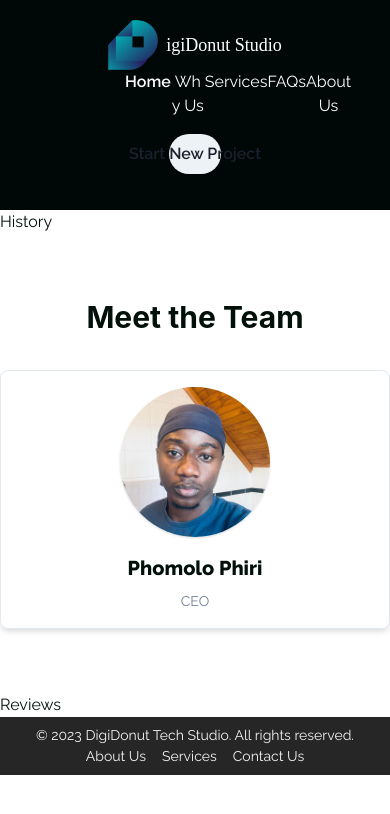
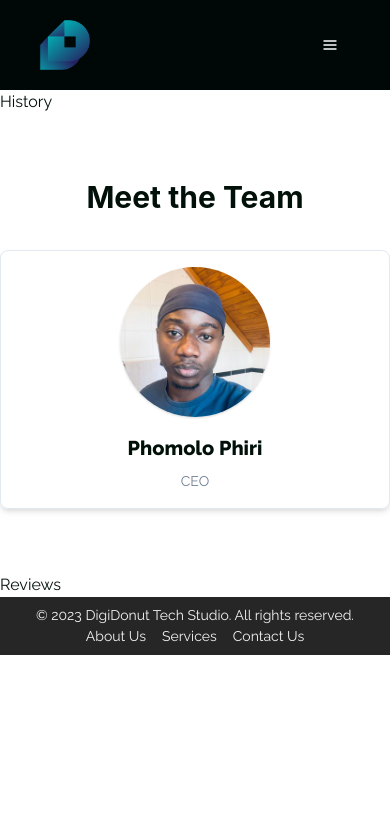
Before and after one commit to optimusinhisprime/digidonut, a React (Create React App) app: page /about-us in a window 390 px wide. Shown: the top 814 px of the page. Built offline with nearby package versions, Linux system fonts and the light colour scheme; a web font is replaced by a local one.

Commit message:
Add mobile menu starter files

```diff
--- a/package.json
+++ b/package.json
@@ -3,9 +3,15 @@
   "version": "0.1.0",
   "private": true,
   "dependencies": {
+    "@chakra-ui/icons": "^2.1.1",
     "@chakra-ui/react": "^2.8.0",
     "@emotion/react": "^11.11.1",
     "@emotion/styled": "^11.11.0",
+    "@fortawesome/fontawesome-svg-core": "^6.5.1",
+    "@fortawesome/free-brands-svg-icons": "^6.5.1",
+    "@fortawesome/free-regular-svg-icons": "^6.5.1",
+    "@fortawesome/free-solid-svg-icons": "^6.5.1",
+    "@fortawesome/react-fontawesome": "^0.2.0",
     "@hookform/error-message": "^2.0.1",
     "@reduxjs/toolkit": "^2.1.0",
     "@testing-library/jest-dom": "^5.17.0",
--- a/src/components/HeroSection/Hero.tsx
+++ b/src/components/HeroSection/Hero.tsx
@@ -5,6 +5,7 @@ import Project3 from "../../images/project3.jpg";
 import Project4 from "../../images/project4.jpg";
 
 import PortfolioProject from "../PortfolioProject";
+import SocialMediaIcons from "../FloatingSocialIcons";
 
 interface HeroProps {
   id: string;
@@ -24,9 +25,9 @@ export default function Hero({ id }: HeroProps) {
       color="white"
       flexDir={"column"}
     >
-      <Flex flexDir={"column"}>
+      <Flex mt="5" flexDir={"column"}>
         <Flex
-          mx="10"
+          mx={["10", "10"]}
           my={2}
           textAlign={"start"}
           flexDir="column"
--- a/src/components/Navbar/Navbar.tsx
+++ b/src/components/Navbar/Navbar.tsx
@@ -1,22 +1,26 @@
 import { Link } from "react-scroll";
+import { useState } from "react"; // Import useState
 import ContactUsModal from "./ContactUsModal";
-import { Flex } from "@chakra-ui/layout";
-import { Image, Text } from "@chakra-ui/react";
+import { Flex, Box } from "@chakra-ui/layout";
+import { Image, Text, IconButton, Hide, Show } from "@chakra-ui/react";
+import { HamburgerIcon, CloseIcon } from "@chakra-ui/icons"; // Import HamburgerIcon and CloseIcon
+
 import SiteLogo from "../../images/site-logo.png";
 import { useNavigate } from "react-router-dom";
 
 export default function Navbar() {
   const navigate = useNavigate();
+  const [isMenuOpen, setIsMenuOpen] = useState(false); // State to manage menu open/close
 
   return (
     <Flex
-      flexDir={{ base: "column", xl: "row", "2xl": "row" }}
+      flexDir="row"
       p="5"
       bgColor="#000807"
       color={"white"}
       justifyContent="space-between"
       alignItems="center"
-      px={{ xl: 10, "2xl": 40 }}
+      px={{ base: 10, xl: 10, "2xl": 40 }}
     >
       <Flex alignItems="center" cursor="pointer">
         <Image
@@ -25,6 +29,7 @@ export default function Navbar() {
           src={SiteLogo}
           alt="DigiDonut Studio"
         />
+        <Hide below="md">
           <Text
             onClick={() => {
               navigate("/");
@@ -35,8 +40,24 @@ export default function Navbar() {
           >
             igiDonut Studio
           </Text>
+        </Hide>
       </Flex>
 
+      {/* Render hamburger menu button for mobile */}
+      <Box display={{ base: "block", xl: "none", "2xl": "none" }}>
+        <IconButton
+          color="white"
+          icon={isMenuOpen ? <CloseIcon /> : <HamburgerIcon />}
+          variant="ghost"
+          onClick={() => setIsMenuOpen(!isMenuOpen)}
+          aria-label="Toggle Menu"
+        />
+      </Box>
+
+      {/* Render menu items */}
+      {isMenuOpen && <Flex>Mobile Menu</Flex>}
+
+      <Show above="md">
         <Flex
           flex={{ base: "column" }}
           w="40%"
@@ -74,7 +95,11 @@ export default function Navbar() {
             About Us
           </Text>
         </Flex>
+      </Show>
+
+      <Hide below="md">
         <ContactUsModal />
+      </Hide>
     </Flex>
   );
 }
--- a/src/index.tsx
+++ b/src/index.tsx
@@ -1,10 +1,13 @@
 import React from "react";
 import ReactDOM from "react-dom/client";
+import { library } from "@fortawesome/fontawesome-svg-core";
 import "./index.css";
 import App from "./App";
 import { BrowserRouter } from "react-router-dom";
 import { ChakraProvider } from "@chakra-ui/react";
+import { faXTwitter, faFacebook } from "@fortawesome/free-brands-svg-icons";
 
+library.add(faXTwitter, faFacebook);
 const root = ReactDOM.createRoot(
   document.getElementById("root") as HTMLElement
 );
```
Also changed, not shown: 1 other file (tests, documents, lock files or other folders). Lines whose indentation alone changed are shown as unchanged.
